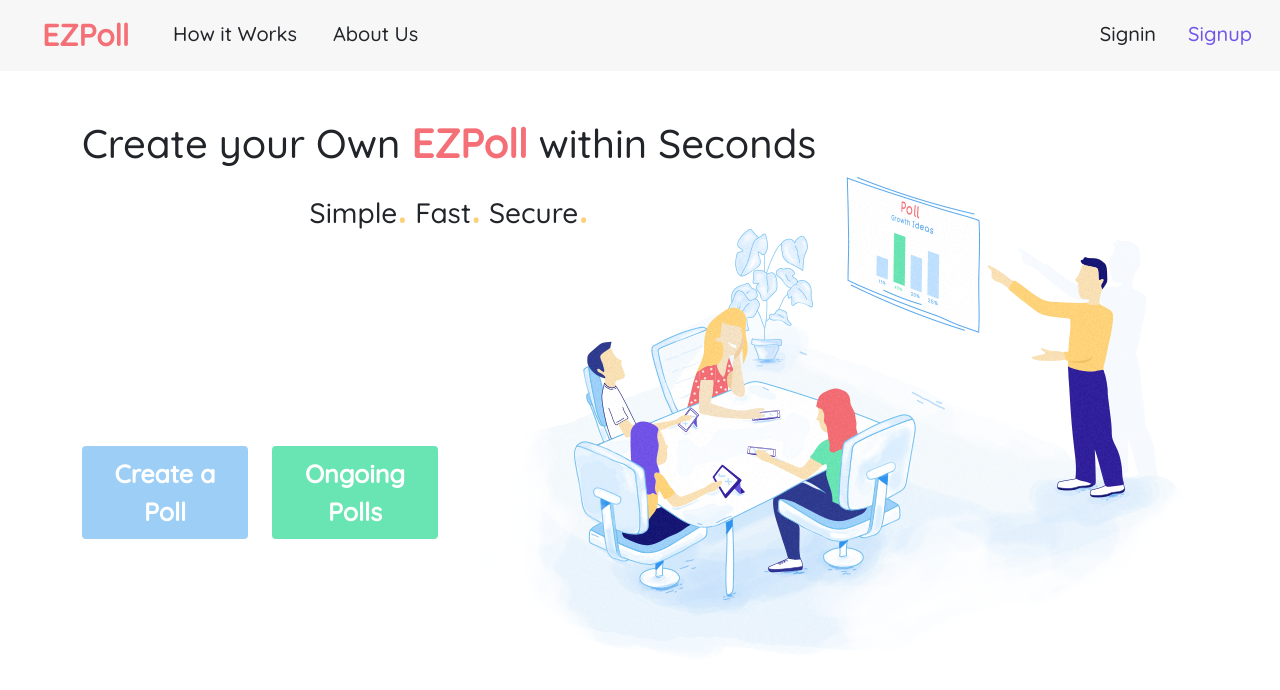
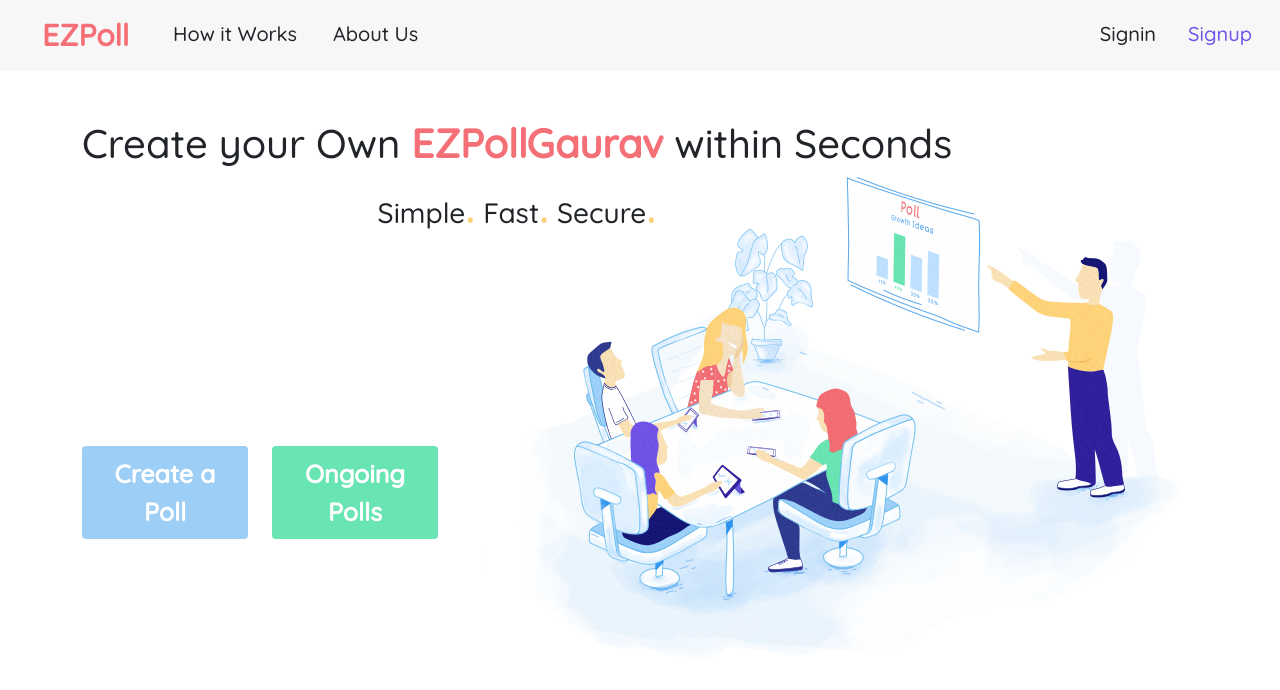
Before and after one commit to AayushMaurya/EZPoll, a React (Create React App) app in the folder client/: page / in a window 1280 px wide. Shown: the top 690 px of the page. Built offline with nearby package versions, Linux system fonts and the light colour scheme.

Commit message:
gaurav commit

```diff
--- a/client/src/pages/Homepage.jsx
+++ b/client/src/pages/Homepage.jsx
@@ -17,7 +17,7 @@ const Homepage = () => {
 
         <div className="container my-5">
             <div className="row flex-column homeContent">
-                <h2 className='homeHeading'>Create your Own <span className='spanName'>EZPoll</span> within Seconds </h2>
+                <h2 className='homeHeading'>Create your Own <span className='spanName'>EZPollGaurav</span> within Seconds </h2>
                 <h3 className='homeSubHeading'>Simple<span className="dot">.</span> Fast<span className="dot">.</span> Secure<span className="dot">.</span> </h3>
             </div>
             <div className="row btnRow">
```
Also changed, not shown: 1 other file (tests, documents, lock files or other folders).
